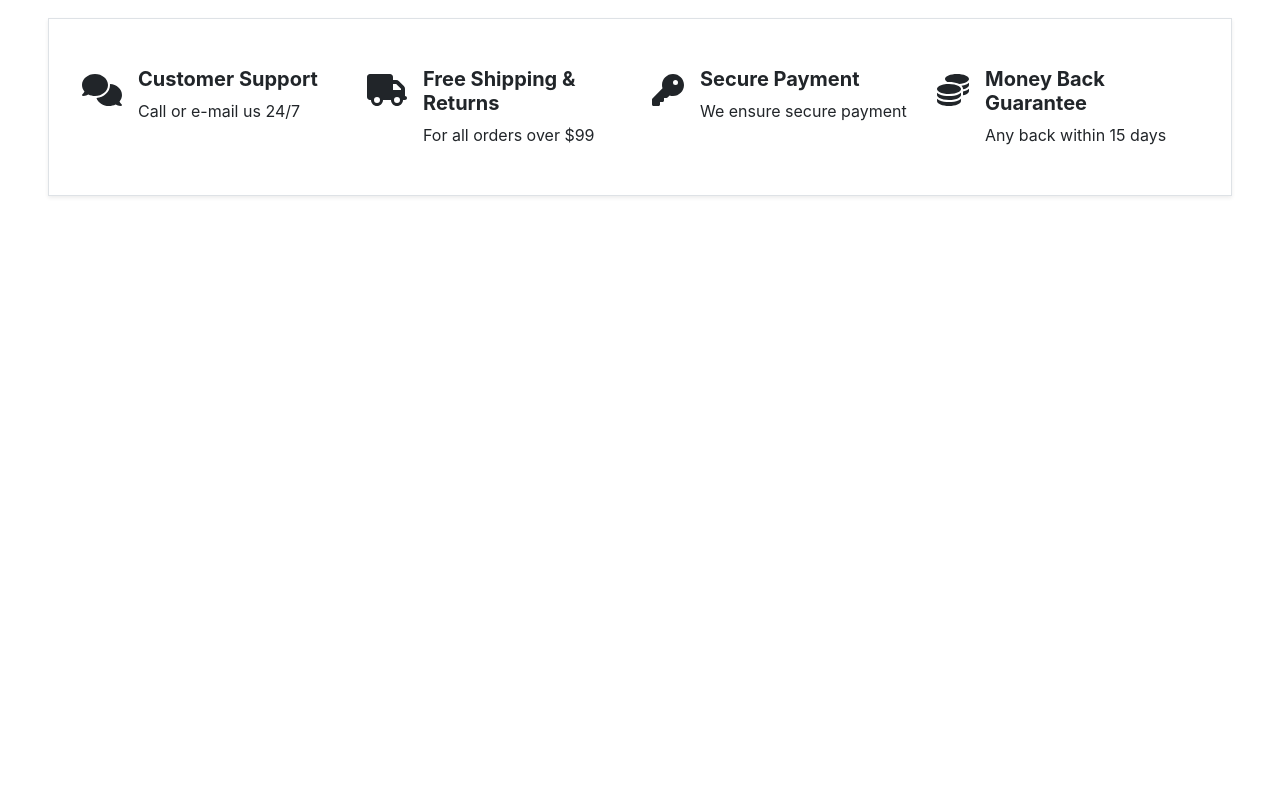
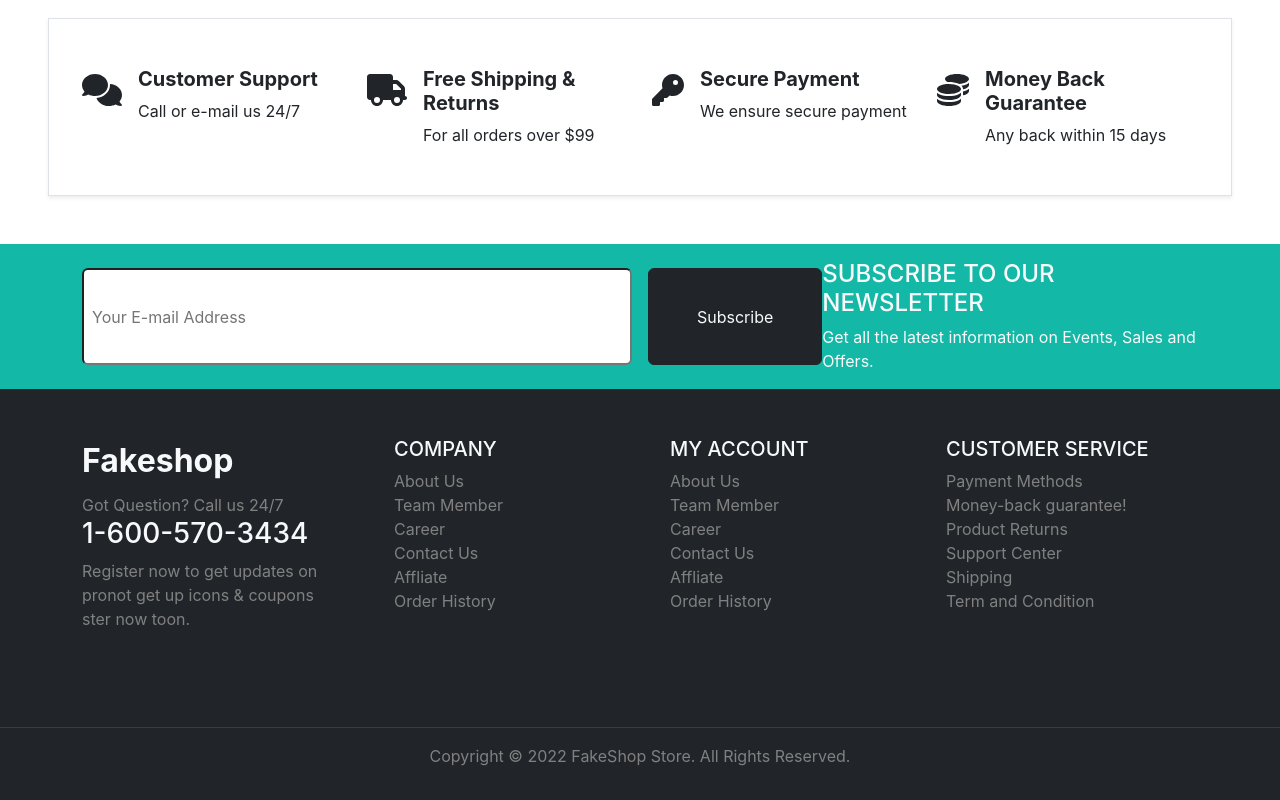
Before and after one commit to arfat132/fakeShop, a React (Create React App) app: page / in a window 1280 px wide. Shown: the part 587-1387 px from the top of the page. Before the commit the page ends 831 px from the top, so only its background shows below. Built offline with nearby package versions, Linux system fonts and the light colour scheme.

Commit message:
footer implemented

```diff
--- a/src/App.js
+++ b/src/App.js
@@ -1,5 +1,6 @@
 import './App.css';
 import Home from './components/Home';
+import Footer from './components/Shared/Footer';
 import Navbar from './components/Shared/Navbar';
 
 function App() {
@@ -7,6 +8,7 @@ function App() {
     <div>
       <Navbar></Navbar>
       <Home></Home>
+      <Footer></Footer>
     </div>
   );
 }
--- a/src/components/Info.js
+++ b/src/components/Info.js
@@ -26,7 +26,7 @@ const Info = () => {
                         <div class="fs-2 pe-3">
                         <FontAwesomeIcon icon={faTruck} />
                         </div>
-                        <div class="support-content">
+                        <div>
                             <h3 className='fs-5 fw-bold'>Free Shipping & Returns</h3>
                             <span>For all orders over $99</span>
                         </div>
@@ -37,7 +37,7 @@ const Info = () => {
                         <div class="fs-2 pe-3">
                         <FontAwesomeIcon icon={faKey} />
                         </div>
-                        <div class="support-content">
+                        <div>
                             <h3 className='fs-5 fw-bold'>Secure Payment</h3>
                             <span>We ensure secure payment</span>
                         </div>
@@ -48,7 +48,7 @@ const Info = () => {
                         <div class="fs-2 pe-3">
                         <FontAwesomeIcon icon={faCoins} />
                         </div>
-                        <div class="support-content">
+                        <div>
                             <h3 className='fs-5 fw-bold'>Money Back Guarantee</h3>
                             <span>Any back within 15 days</span>
                         </div>
--- /dev/null
+++ b/src/components/Shared/Footer.js
@@ -0,0 +1,82 @@
+import React from 'react';
+
+
+const Footer = () => {
+    return (
+        <div>
+            <div class="subscribe pt-3">
+                <div class="container">
+                    <div class="d-lg-flex d-sm-block justify-content-between">
+                        <div class="d-flex pt-2">
+                            <input className='mb-4 me-3 p-2 subscripe-input rounded' type="text" placeholder="Your E-mail Address" />
+                            <button type="button" class="btn btn-dark px-5 text-light mb-4">Subscribe</button>
+                        </div>
+                        <div class="text-light">
+                            <h4 className='fs-5fw-bold'>SUBSCRIBE TO OUR NEWSLETTER</h4>
+                            <p>Get all the latest information on Events, Sales and Offers.</p>
+                        </div>
+                    </div>
+                </div>
+            </div>
+            <div class="py-5 bg-dark text-light">
+                <div class="container">
+                    <div class="">
+                        <div class="row ">
+                            <div class="col pe-5">
+                                <div class="fs-2 fw-bold pb-2"> Fakeshop</div>
+
+                                <span className='contact'>Got Question? Call us 24/7</span>
+                                <h3>1-600-570-3434</h3>
+                                <p className='contact'>Register now to get updates on pronot get up icons & coupons ster now toon.</p>
+                            </div>
+                            <div class="col">
+                                <h4 className='fs-5'>COMPANY</h4>
+                                <ul class="list-inline list">
+                                    <li>About Us</li>
+                                    <li>Team Member</li>
+                                    <li>Career</li>
+                                    <li>Contact Us</li>
+                                    <li>Affliate</li>
+                                    <li>Order History</li>
+                                </ul>
+                            </div>
+                            <div class="col">
+                                <h4 className='fs-5'>MY ACCOUNT</h4>
+                                <ul class="list-inline list">
+                                    <li>About Us</li>
+                                    <li>Team Member</li>
+                                    <li>Career</li>
+                                    <li>Contact Us</li>
+                                    <li>Affliate</li>
+                                    <li>Order History</li>
+                                </ul>
+                            </div>
+                            <div class="col">
+                                <h4 className='fs-5'>CUSTOMER SERVICE</h4>
+                                <ul class="list-inline list">
+                                    <li>Payment Methods</li>
+                                    <li>Money-back guarantee!</li>
+                                    <li>Product Returns</li>
+                                    <li>Support Center</li>
+                                    <li>Shipping</li>
+                                    <li>Term and Condition</li>
+                                </ul>
+                            </div>
+                        </div>
+                    </div>
+                </div>
+            </div>
+
+            <div class="py-3 bg-dark copyright ">
+                <hr />
+                <div class="container">
+                    <div class="text-center">
+                        <p>Copyright © 2022 FakeShop Store. All Rights Reserved.</p>
+                    </div>
+                </div>
+            </div>
+        </div>
+    );
+};
+
+export default Footer;
--- a/src/index.css
+++ b/src/index.css
@@ -18,3 +18,20 @@ code {
   background-color: #181818;
 
 }
+.subscribe{
+  background: #14b8a6;
+  align-items: center;
+
+}
+.subscripe-input{
+  width: 550px;
+}
+.contact{
+  color: gray;
+}
+.list li{
+color: gray;
+}
+.copyright{
+  color: gray;
+}
```
Also changed, not shown: src/components/Assests/payment.png (added).
